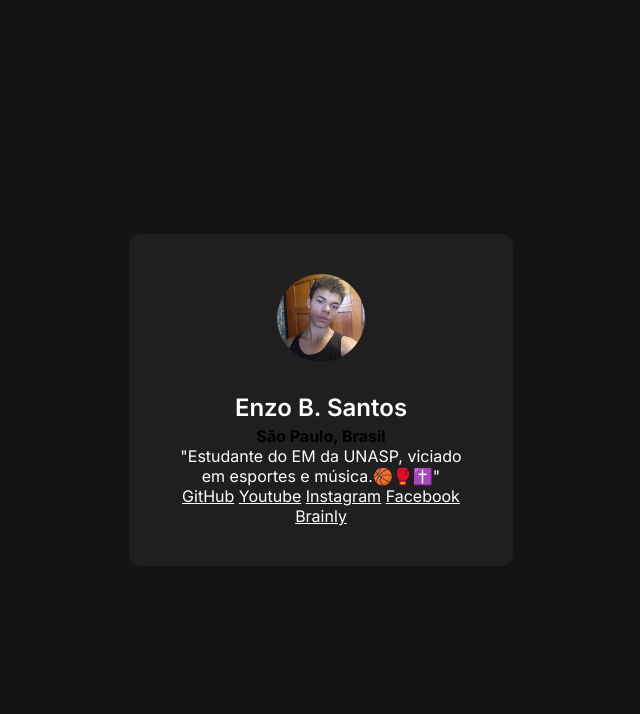
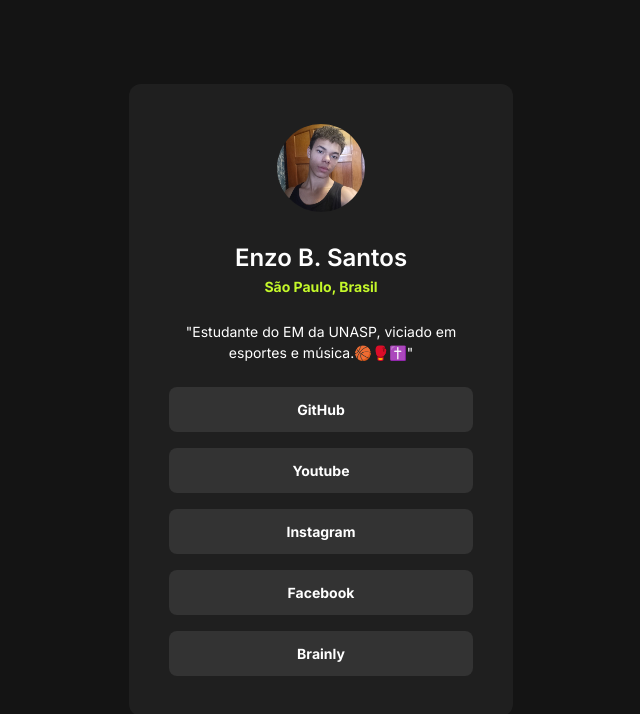
Before and after one commit to Enzo-B-Santos-12c/meus-links, a plain HTML site: page index.html in a window 1280 px wide. Shown: the whole page, without its empty margins (319-959 px from the left). Drawn offline with Linux system fonts and the light colour scheme.

Commit message:
desenvolvimento do CSS finalizado

```diff
--- a/style.css
+++ b/style.css
@@ -31,13 +31,39 @@ h1, p, a {
 div img {
     border-radius: 50%;
     margin-bottom: 24px;
+}
 
-}
 
 div h1 {
 font-size: 24px;
 line-height: 36px;
 font-weight: 600;
+}
+
+div strong {
+    color:#C4F82A;
+    font-size: 14px;
+    line-height: 21px;
+}
+
+div p {
+    margin-block: 24px;
+    font-size: 14px;
+    line-height: 21px;
+}
 
 
+div a + a {
+    margin-top: 16px;
 }
+
+div a {
+    display: block;
+    text-decoration: none;
+    background-color: #333333;
+    padding: 12px;
+    border-radius: 8px;
+    font-weight: 700;
+    font-size: 14px;
+    line-height: 21px;
+}
```
